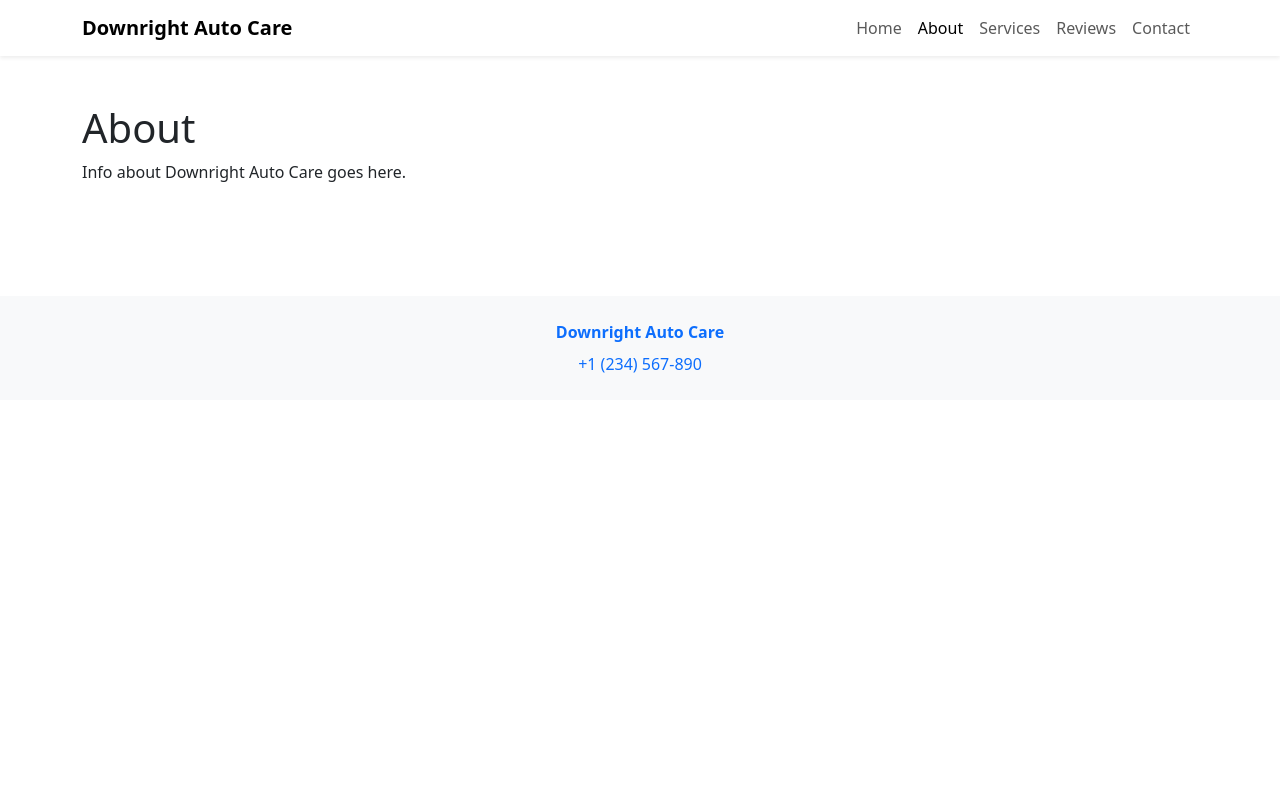
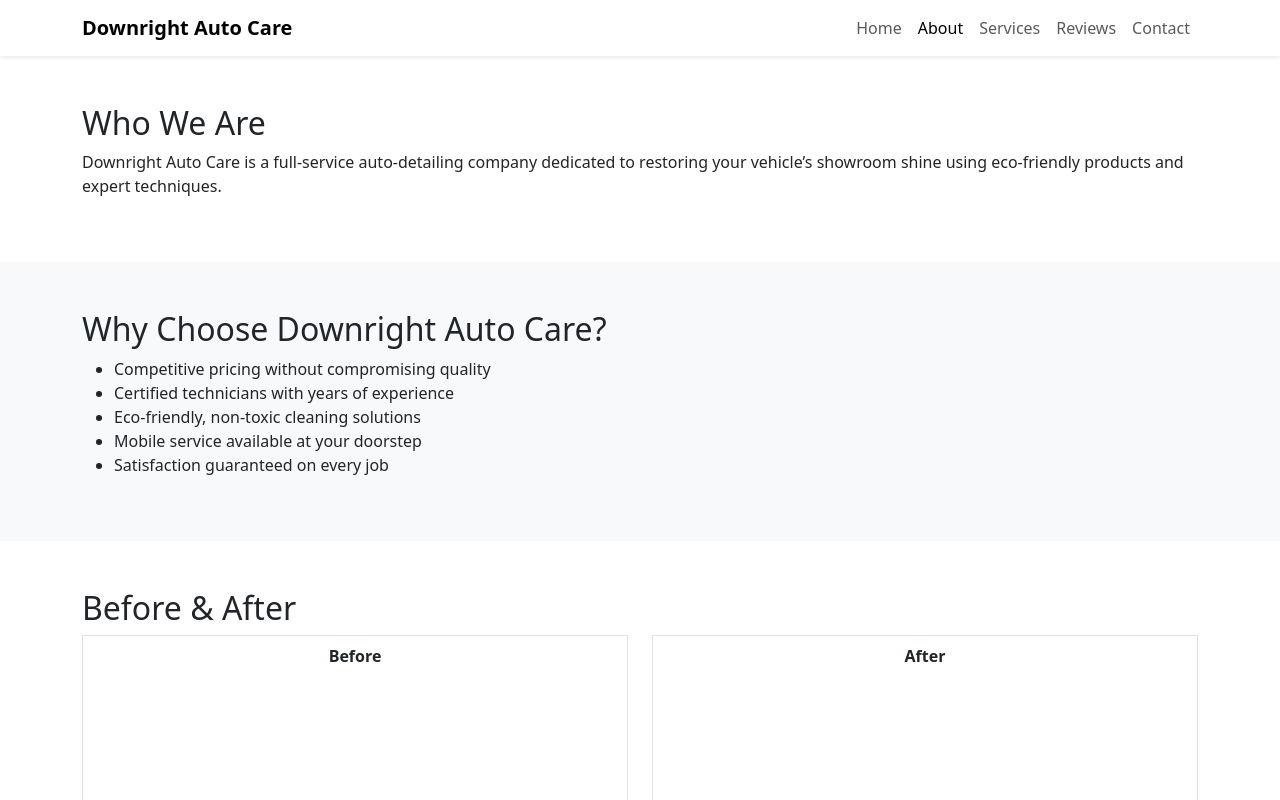
Before and after one commit to usmanAfzalKhan/downright-auto-care-site, a React (Vite) app: page /about in a window 1280 px wide. Shown: the top 800 px of the page. Built offline with nearby package versions, Linux system fonts and the light colour scheme.

Commit message:
feat: add About page sections (AboutInfo, WhyChoose, BeforeAfterGallery) and integrate into About.jsx

```diff
--- /dev/null
+++ b/src/components/AboutInfo.jsx
@@ -0,0 +1,17 @@
+// src/components/AboutInfo.jsx
+import React from 'react';
+
+export default function AboutInfo() {
+  return (
+    <section className="about-info py-5">
+      <div className="container">
+        <h2>Who We Are</h2>
+        <p>
+          Downright Auto Care is a full-service auto-detailing company
+          dedicated to restoring your vehicle’s showroom shine using
+          eco-friendly products and expert techniques.
+        </p>
+      </div>
+    </section>
+  );
+}
--- /dev/null
+++ b/src/components/BeforeAfterGallery.jsx
@@ -0,0 +1,27 @@
+// src/components/BeforeAfterGallery.jsx
+import React from 'react';
+
+export default function BeforeAfterGallery() {
+  return (
+    <section className="before-after-gallery py-5">
+      <div className="container">
+        <h2>Before & After</h2>
+        <div className="row gy-4">
+          <div className="col-12 col-md-6">
+            <div className="border p-2 text-center">
+              <p><strong>Before</strong></p>
+              <div className="placeholder bg-secondary" style={{height: '200px'}} />
+            </div>
+          </div>
+          <div className="col-12 col-md-6">
+            <div className="border p-2 text-center">
+              <p><strong>After</strong></p>
+              <div className="placeholder bg-secondary" style={{height: '200px'}} />
+            </div>
+          </div>
+        </div>
+        {/* Add more pairs as needed */}
+      </div>
+    </section>
+  );
+}
--- /dev/null
+++ b/src/components/WhyChoose.jsx
@@ -0,0 +1,19 @@
+// src/components/WhyChoose.jsx
+import React from 'react';
+
+export default function WhyChoose() {
+  return (
+    <section className="why-choose py-5 bg-light">
+      <div className="container">
+        <h2>Why Choose Downright Auto Care?</h2>
+        <ul>
+          <li>Competitive pricing without compromising quality</li>
+          <li>Certified technicians with years of experience</li>
+          <li>Eco-friendly, non-toxic cleaning solutions</li>
+          <li>Mobile service available at your doorstep</li>
+          <li>Satisfaction guaranteed on every job</li>
+        </ul>
+      </div>
+    </section>
+  );
+}
--- a/src/pages/About.jsx
+++ b/src/pages/About.jsx
@@ -1,11 +1,16 @@
 // src/pages/About.jsx
 import React from 'react';
 
+import AboutInfo from '../components/AboutInfo';
+import WhyChoose from '../components/WhyChoose';
+import BeforeAfterGallery from '../components/BeforeAfterGallery';
+
 export default function About() {
   return (
-    <div className="container py-5">
-      <h1>About</h1>
-      <p>Info about Downright Auto Care goes here.</p>
-    </div>
+    <>
+      <AboutInfo />
+      <WhyChoose />
+      <BeforeAfterGallery />
+    </>
   );
 }
```
